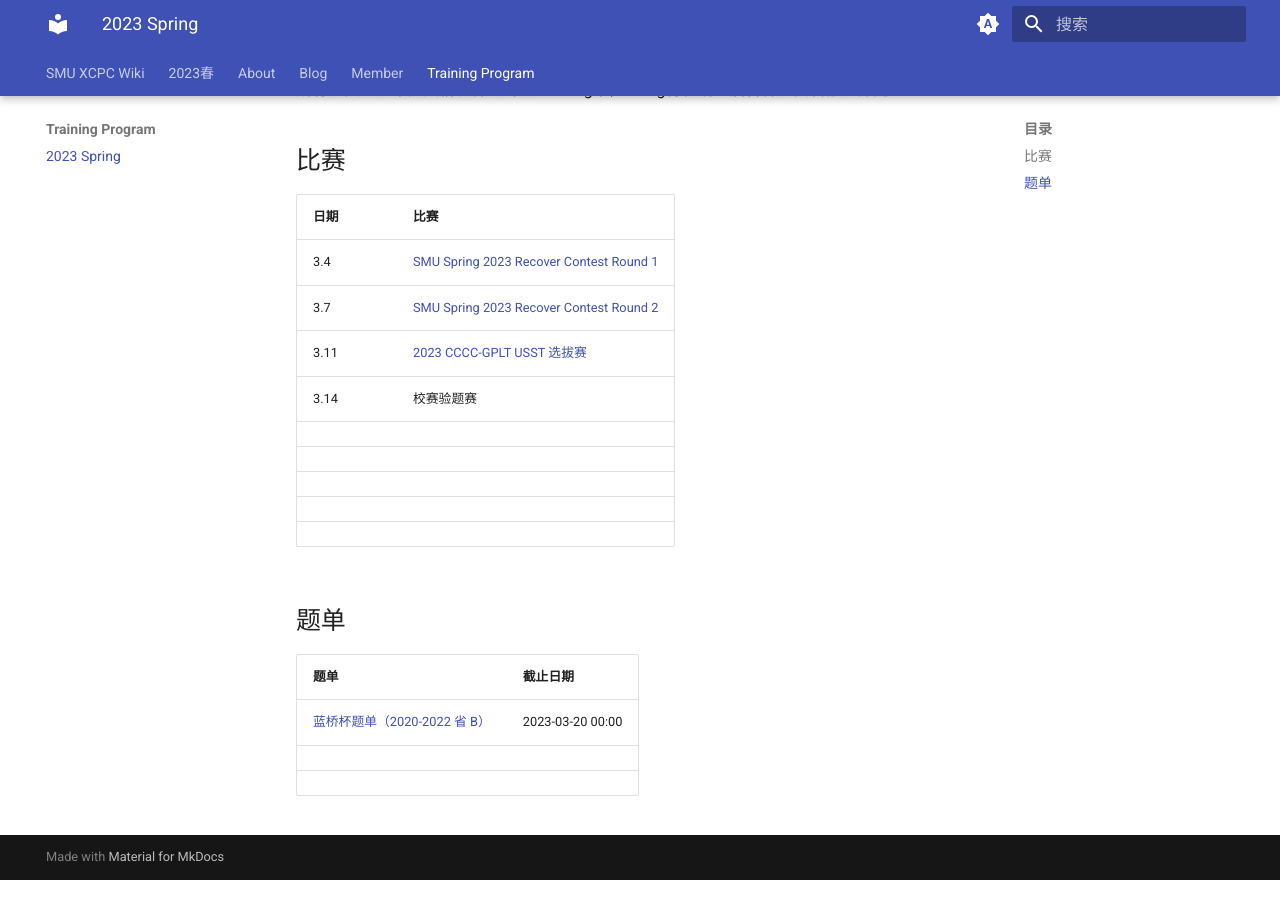
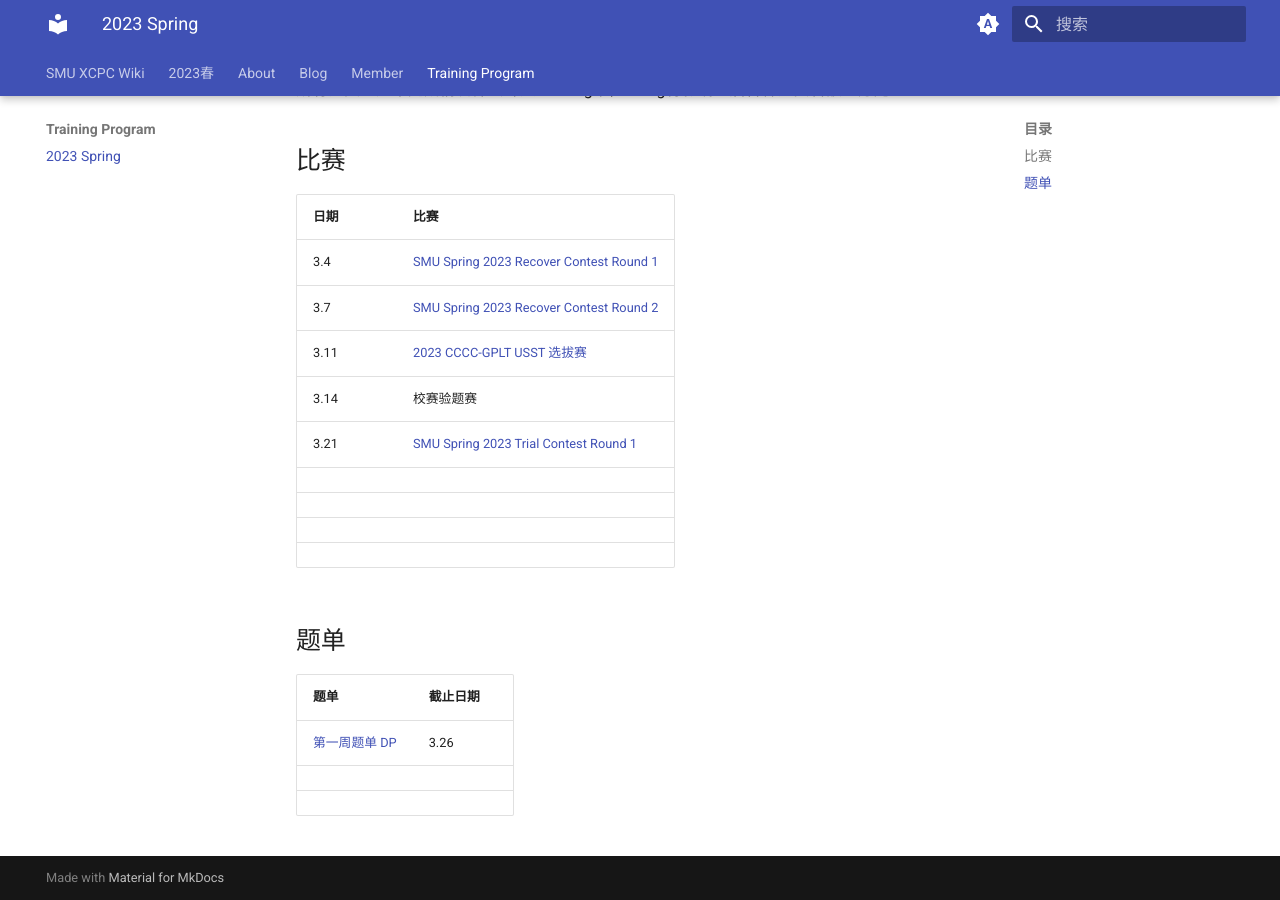
Before and after one commit to SMU-XCPC/wiki, an MkDocs documentation site: the page built from docs/Training Program/2023 Spring.md, in a window 1280 px wide and 900 px high, scrolled down 568 px. Built offline with MkDocs 1.6.1 and Material for MkDocs 9.7.7, drawn with Linux system fonts in a browser that asks for light colours.

Commit message:
更新训练计划

```diff
--- a/docs/Training Program/2023 Spring.md
+++ b/docs/Training Program/2023 Spring.md
@@ -29,7 +29,7 @@
 | 3.7  | [SMU Spring 2023 Recover Contest Round 2](https://vjudge.net/contest/545810) |
 | 3.11 | [2023 CCCC-GPLT USST 选拔赛](https://ac.nowcoder.com/acm/contest/52244) |
 | 3.14 | 校赛验题赛                                                   |
-|      |                                                              |
+| 3.21 | [SMU Spring 2023 Trial Contest Round 1](https://codeforces.com/group/L9GOcnr1dm/contest/429882) |
 |      |                                                              |
 |      |                                                              |
 |      |                                                              |
@@ -41,8 +41,8 @@
 
 
 
-| 题单                                                         | 截止日期         |
-| ------------------------------------------------------------ | ---------------- |
-| [蓝桥杯题单（2020-2022 省 B）](https://vjudge.net/contest/546272) | 2023-03-20 00:00 |
-|                                                              |                  |
-|                                                              |                  |
+| 题单                                             | 截止日期 |
+| ------------------------------------------------ | -------- |
+| [第一周题单 DP](https://vjudge.net/article/3518) | 3.26     |
+|                                                  |          |
+|                                                  |          |
```
